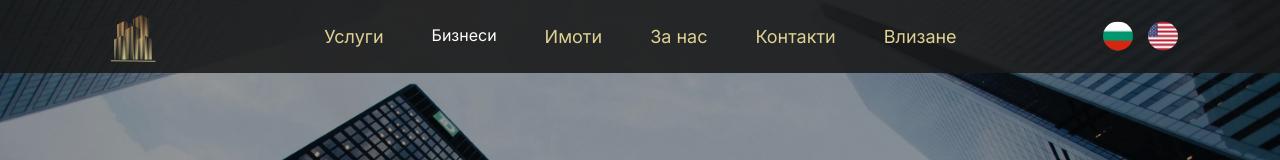
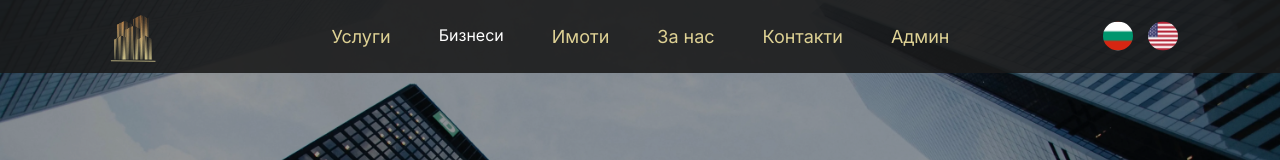
Before and after one commit to valeriVidev/GenSoft-Frontend, a React (Vite) app: page / in a window 1280 px wide. Shown: the top 160 px of the page. Built offline with nearby package versions, Linux system fonts and the light colour scheme; no server answers; sample sign-in values are in the browser's storage; a web font is replaced by a local one.

Commit message:
fixed login button

```diff
--- a/src/components/NavBar.jsx
+++ b/src/components/NavBar.jsx
@@ -71,8 +71,9 @@ function Navbar() {
               {t('primaryNav.contact')}
             </Nav.Link>
             <Nav.Link to="/login" as={NavLink} className={NavBarCSS.nav_links}>
-              {t('primaryNav.login')}
+              {t(sessionStorage.getItem("access_token") ? 'primaryNav.admin' : 'primaryNav.login')}
             </Nav.Link>
+
           </Nav>
           <div className={NavBarCSS.alignment_icons}>
 
--- a/src/i18n.js
+++ b/src/i18n.js
@@ -19,6 +19,7 @@ i18n
                         properties: "Properties",
                         businesses: "Businesses",
                         login: "Login",
+                        admin: "Admin",
                         about_us: "About",
                         contact: "Contact"
                     },
@@ -183,6 +184,7 @@ i18n
                         properties: "Имоти",
                         businesses: "Бизнеси",
                         login: "Влизане",
+                        admin: "Админ",
                         about_us: "За нас",
                         contact: "Контакти"
                     },
```
